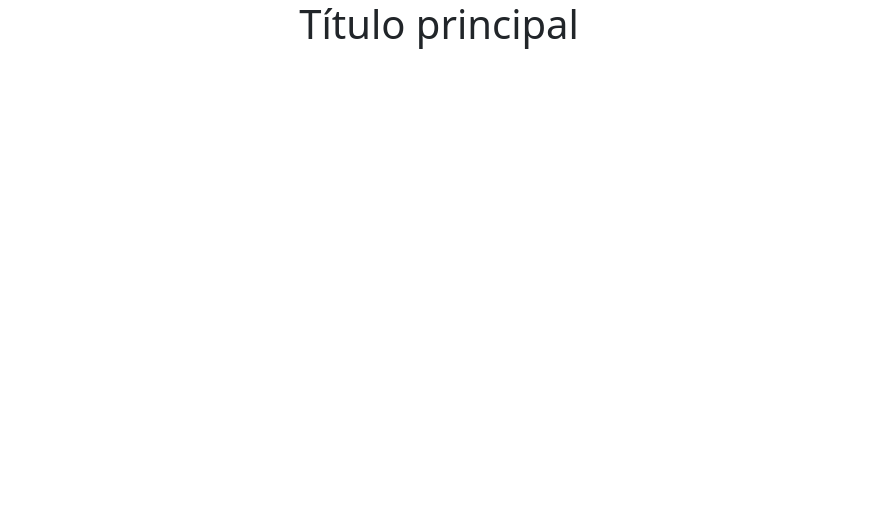
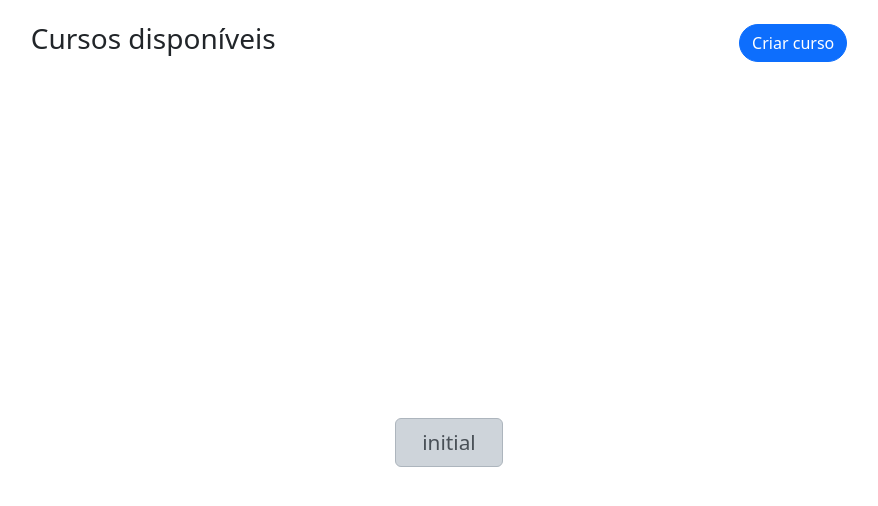
Before and after one commit to zBlasius/subjects_easy, a React (Create React App) app in the folder client/: page /course-list in a window 1280 px wide. Shown: the top 506 px of the page, without its empty margins (201-1079 px from the left). Built offline with nearby package versions, Linux system fonts and the light colour scheme.

Commit message:
feat(course list): front list courses

```diff
--- a/client/src/App.tsx
+++ b/client/src/App.tsx
@@ -19,6 +19,10 @@ function App() {
   const routes = useRoutes([
     {
       path: "/",
+      element: <Login/>
+    },
+    {
+      path: "/login",
       element: <Login/>
     },
     {
@@ -46,7 +50,8 @@ function App() {
     <div className="App">
       <DataContext.Provider value={{
         ...state,
-        setUserInfo: (n:any)=> updateState("userInfo", n)
+        setUserInfo: (n:any)=> updateState("userInfo", n),
+        setCourseList: (n:any)=> updateState("courseList", n)
       }}>
       {routes}
       </DataContext.Provider>
--- a/client/src/components/Button/index.tsx
+++ b/client/src/components/Button/index.tsx
@@ -11,7 +11,7 @@ interface MyButtonProps {
 
 const MyButton = ({ onClick, label, variant = "primary", disabled = false }: MyButtonProps) => {
   return (
-    <Button disabled={disabled} className="button-main" style={{borderRadius:30, width: "100%"}} variant={variant} onClick={onClick}>
+    <Button disabled={disabled} className="button-main" style={{borderRadius:30, width: "100%", height:"100%"}} variant={variant} onClick={onClick}>
       {label}
     </Button>
   );
--- a/client/src/data/Contesxt.tsx
+++ b/client/src/data/Contesxt.tsx
@@ -6,11 +6,12 @@ type UserInfo = {
     email: string;
   };
 
-
 export const data = {
     number: 123,
     text:'Título principal',
-    setUserInfo: (n:any)=>{}
+    courseList:[{id:123, courseTitle: "initial"}],
+    setUserInfo: (n:any)=>{},
+    setCourseList: (n:any)=>{}
 }
 
 const DataContext = React.createContext(data);
--- /dev/null
+++ b/client/src/pages/CourseList/index.scss
@@ -0,0 +1,23 @@
+.main-course-list{
+    height: 100vh;
+    display: flex;
+    flex-direction: column;
+}
+
+.course-list{
+    display: flex;
+    flex-direction: column;
+    justify-content: center;
+    align-items: center;
+    margin: auto;
+    height: 100%;
+    width: 90%;
+}
+
+.course-item{
+    color: blue;
+    font-size: 1.3em;
+    font-weight: 500;
+    margin: 10px;
+    border-radius: 5px;
+}
--- a/client/src/pages/CourseList/index.tsx
+++ b/client/src/pages/CourseList/index.tsx
@@ -1,11 +1,34 @@
-import React, {useContext} from "react";
+import React, { useContext } from "react";
 import DataContext from "../../data/Contesxt";
+import MyButton from "../../components/Button";
+import ListGroup from 'react-bootstrap/ListGroup';
+import "./index.scss"
 
-export default function CourseList(){
+export default function CourseList() {
+    const { courseList } = useContext(DataContext)
 
-    const {text} = useContext(DataContext)
+    console.log('courseList', courseList)
+    return (
+        <div className="main-course-list">
+            <div className="header d-flex justify-content-around align-items-center" style={{ height: "6rem" }}>
+                <h3> Cursos disponíveis </h3>
 
-    return(
-        <h1> {text} </h1>
+                <div className="w-40 h-40">
+                    <MyButton label="Criar curso" />
+                </div>
+            </div>
+
+            <div className="course-list">
+                <ListGroup>
+                    {courseList.map(item => {
+                        return (
+                            <ListGroup.Item className="course-item transparent" action variant="dark">
+                                {item.courseTitle}
+                            </ListGroup.Item>
+                        )
+                    })}
+                </ListGroup>
+            </div>
+        </div>
     )
 }
--- a/client/src/pages/Login/index.tsx
+++ b/client/src/pages/Login/index.tsx
@@ -1,24 +1,39 @@
-import React, { useState } from "react";
+import React, { useContext, useState } from "react";
 import { useNavigate } from "react-router-dom";
 import MyInput from "../../components/Input";
 import CardCenter from "../../components/CardCenter";
 import MyButton from "../../components/Button";
 import './index.scss'
 import request from "../../utils/request";
+import DataContext from "../../data/Contesxt";
 
+const data = [
+    { id: 123, courseTitle: "Big Data & Analutics" },
+    { id: 345, courseTitle: "Business Inteligence" },
+    { id: 567, courseTitle: "Customer Experience Managemente" },
+    { id: 789, courseTitle: "User Expirience" },
+]
 
 export default function Login() {
     const [user, setUser] = useState<string>()
     const [pass, setPass] = useState<string>()
+    const { setCourseList } = useContext(DataContext)
     const navigate = useNavigate();
 
-    function login(){
+    function login() {
         request("/login", "GET", {
-            email:user,
-            password:pass
-        }).then(ret=>{
-            navigate("/course-list")
+            email: user?.toString(),
+            password: pass?.toString()
+        }).then(ret => {
+            if (ret.auth) {
+                getCourseList()
+                navigate("/course-list")
+            }
         })
+    }
+
+    function getCourseList() {
+        setCourseList(data)
     }
 
     return (
@@ -26,13 +41,13 @@ export default function Login() {
             <CardCenter>
                 <span className="login-title"> Twygo </span>
 
-                <MyInput placeholder="Login" onChange={(e)=> setUser(e.target.value) } />
-                <MyInput placeholder="Senha" onChange={(e)=> setPass(e.target.value) } />
+                <MyInput placeholder="Login" onChange={(e) => setUser(e.target.value)} />
+                <MyInput placeholder="Senha" onChange={(e) => setPass(e.target.value)} />
 
                 <div className="button-group">
 
                     <div className="login-button-section">
-                        <MyButton onClick={()=> login()} label="Entrar" />
+                        <MyButton onClick={() => login()} label="Entrar" />
                         <a href="#"> Esqueci minha senha </a>
                     </div>
 
```
Also changed, not shown: client/src/components/NavBar/index.tsx (added, +30 -0 lines), 2 other files (tests, documents, lock files or other folders).
